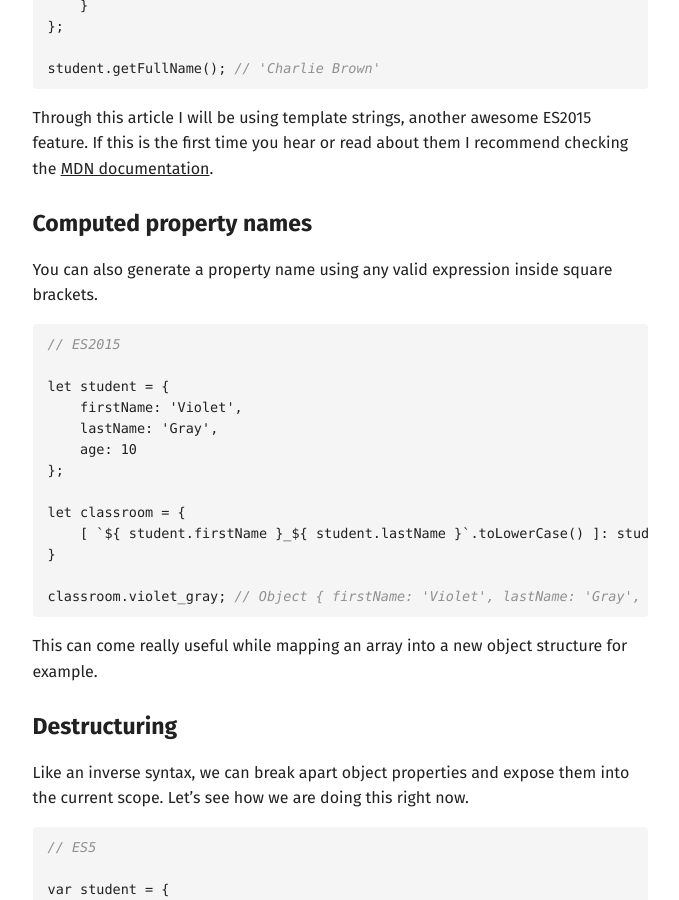
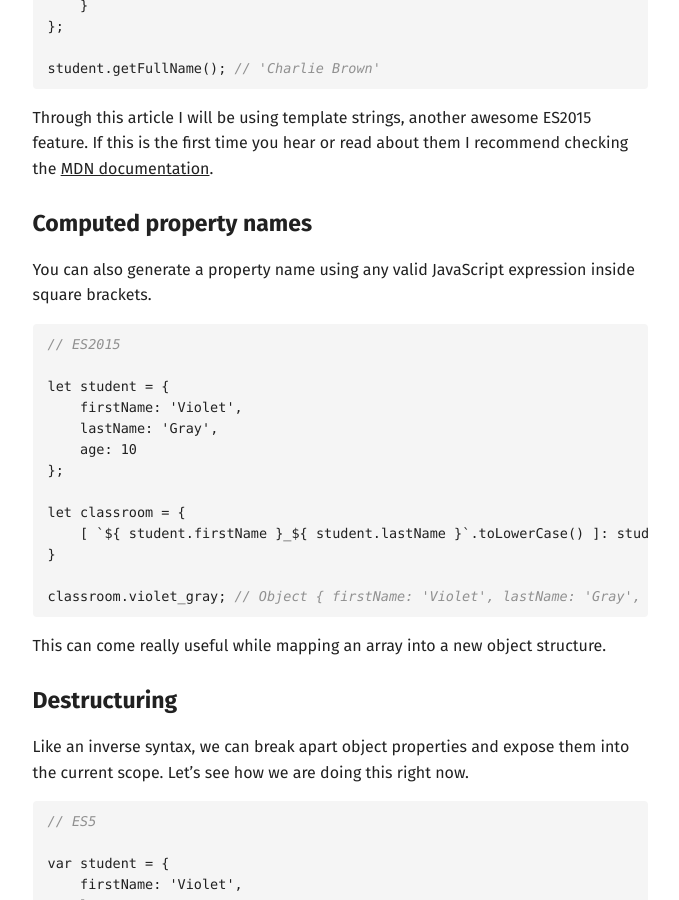
Before and after one commit to jeremenichelli/jeremenichelli.github.io, a Jekyll site: the page built from _posts/2016-04-25-object-literal-extensions-es2015.md, in a window 1280 px wide and 900 px high, scrolled down 1546 px. Shown: the whole window, without its empty margins (300-979 px from the left). Built offline with Jekyll 4.4.1, drawn with Linux system fonts in a browser that asks for light colours.

Commit message:
Old post curation

````diff
--- a/_posts/2016-04-25-object-literal-extensions-es2015.md
+++ b/_posts/2016-04-25-object-literal-extensions-es2015.md
@@ -66,7 +66,7 @@ Through this article I will be using template strings, another awesome ES2015 fe
 
 ## Computed property names
 
-You can also generate a property name using any valid expression inside square brackets.
+You can also generate a property name using any valid JavaScript expression inside square brackets.
 
 ```js
 // ES2015
@@ -84,7 +84,7 @@ let classroom = {
 classroom.violet_gray; // Object { firstName: 'Violet', lastName: 'Gray', age: 10 }
 ```
 
-This can come really useful while mapping an array into a new object structure for example.
+This can come really useful while mapping an array into a new object structure.
 
 
 ## Destructuring
````
